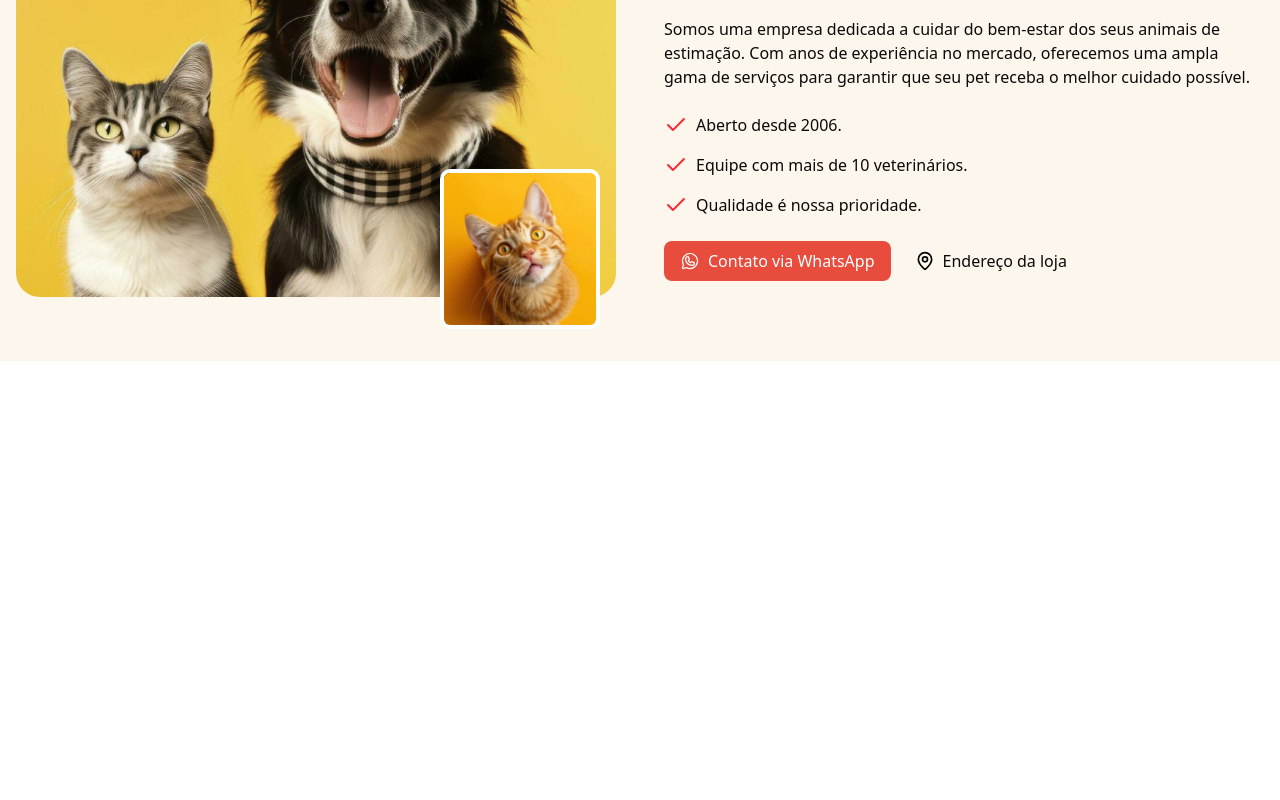
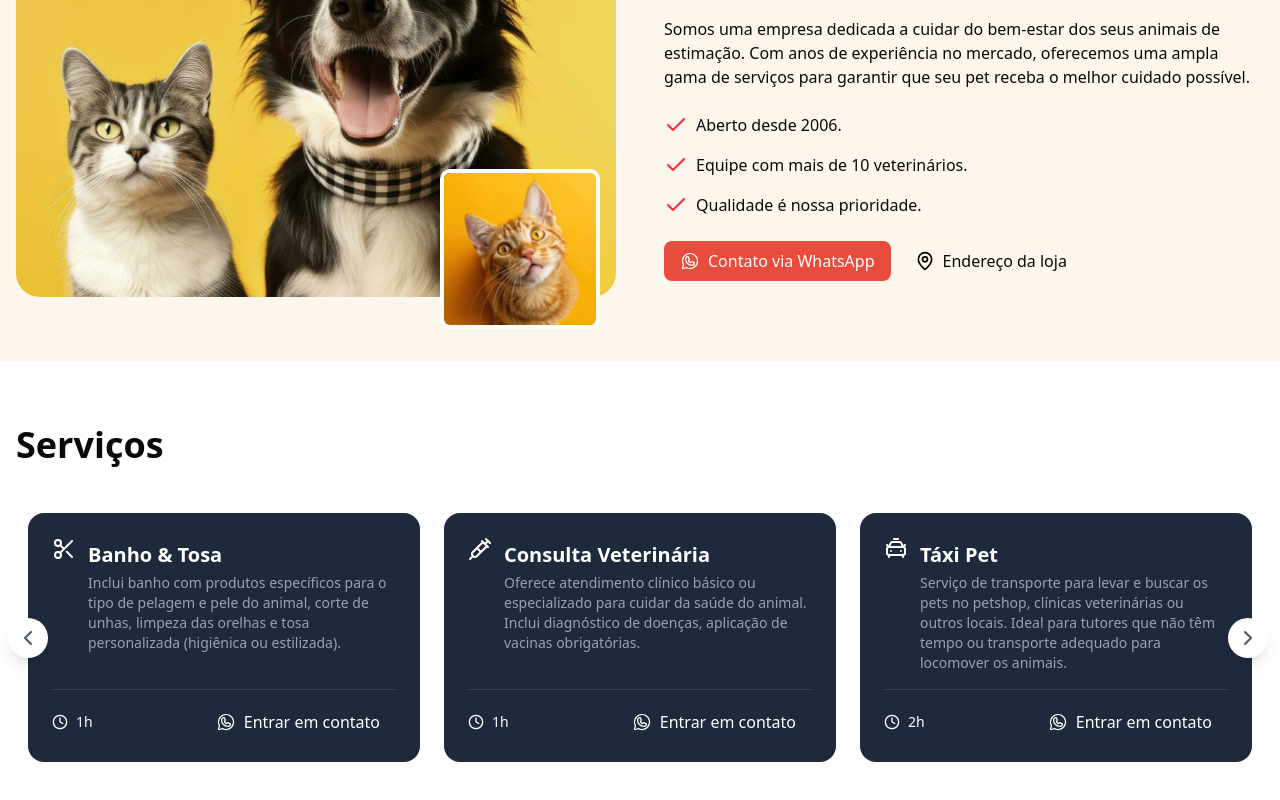
Before and after one commit to leofonsilva/petstore-landing-page, a Next.js app: page / in a window 1280 px wide. Shown: the part 658-1458 px from the top of the page. Before the commit the page ends 1019 px from the top, so only its background shows below. Built offline with nearby package versions, Linux system fonts and the light colour scheme.

Commit message:
Add Services section to landing page

```diff
--- /dev/null
+++ b/src/app/_components/services.tsx
@@ -0,0 +1,125 @@
+'use client';
+
+import useEmblaCarousel from 'embla-carousel-react';
+import { ChevronLeft, ChevronRight, Scissors, Syringe, CarTaxiFront, Hotel, Clock } from 'lucide-react';
+import { WhatsappLogoIcon } from '@phosphor-icons/react/dist/ssr';
+
+const services = [
+  {
+    title: "Banho & Tosa",
+    description: "Inclui banho com produtos específicos para o tipo de pelagem e pele do animal, corte de unhas, limpeza das orelhas e tosa personalizada (higiênica ou estilizada).",
+    duration: "1h",
+    price: "$50",
+    icon: <Scissors />,
+    linkText: 'Olá, vi no site sobre Banho e tosa e gostaria de mais informações.'
+  },
+  {
+    title: "Consulta Veterinária",
+    description: "Oferece atendimento clínico básico ou especializado para cuidar da saúde do animal. Inclui diagnóstico de doenças, aplicação de vacinas obrigatórias.",
+    duration: "1h",
+    price: "$45",
+    icon: <Syringe />,
+    linkText: 'Olá, vi no site sobre Consulta veterinária e gostaria de mais informações.'
+  },
+  {
+    title: "Táxi Pet",
+    description: "Serviço de transporte para levar e buscar os pets no petshop, clínicas veterinárias ou outros locais. Ideal para tutores que não têm tempo ou transporte adequado para locomover os animais.",
+    duration: "2h",
+    price: "$80",
+    icon: <CarTaxiFront />,
+    linkText: 'Olá, vi no site sobre Táxi Pet e gostaria de mais informações.'
+  },
+  {
+    title: "Hotel para pets",
+    description: "Serviço de hospedagem para animais de estimação, ideal para quando os tutores precisam viajar ou se ausentar por alguns dias. Os pets ficam acomodados em espaços seguros, confortáveis.",
+    duration: "1h",
+    price: "$60",
+    icon: <Hotel />,
+    linkText: 'Olá, vi no site sobre Hotel para pets e gostaria de mais informações.'
+  },
+]
+
+export function Services() {
+
+  const [emblaRef, emblaApi] = useEmblaCarousel({
+    loop: false,
+    align: "start",
+    slidesToScroll: 1,
+    breakpoints: {
+      "(min-width: 768px)": { slidesToScroll: 3 }
+    }
+  });
+
+  function scrollPrev() {
+    emblaApi?.scrollPrev();
+  }
+
+  function scrollNext() {
+    emblaApi?.scrollNext();
+  }
+
+  return (
+    <section className="bg-white py-16">
+
+      <div className="container px-4 mx-auto">
+
+        <h2 className="text-4xl font-bold mb-12">Serviços</h2>
+
+        <div className="relative">
+
+          <div className="overflow-hidden" ref={emblaRef}>
+
+            <div className="flex">
+              {services.map((item, index) => (
+                <div key={index} className="flex-[0_0_100%] min-w-0 md:flex-[0_0_calc(100%/3)] px-3">
+
+                  <article className="bg-[#1E293B] text-white rounded-2xl p-6 space-y-4 h-full flex flex-col">
+
+                    <div className="flex flex-1 items-start justify-between">
+                      <div className="flex gap-3">
+                        <span className="text-3xl">{item.icon}</span>
+                        <div>
+                          <h3 className="font-bold text-xl my-1">{item.title}</h3>
+                          <p className="text-gray-400 text-sm select-none">{item.description}</p>
+                        </div>
+                      </div>
+                    </div>
+
+                    <div className="border-t border-gray-700 pt-4 flex items-center justify-between">
+                      <div className="flex items-center gap-2 text-sm">
+                        <Clock className="w-4 h-4" />
+                        <span>{item.duration}</span>
+                      </div>
+
+                      <a
+                        href="#"
+                        className="flex items-center justify-center gap-2 hover:bg-red-500 px-4 py-1 rounded-md duration-300"
+                      >
+                        <WhatsappLogoIcon className="w-5 h-5" />
+                        Entrar em contato
+                      </a>
+                    </div>
+                  </article>
+                </div>
+              ))}
+            </div>
+          </div>
+
+          <button
+            className="bg-white flex items-center justify-center rounded-full shadow-lg w-10 h-10 absolute left-3 -translate-y-1/2 -translate-x-1/2 top-1/2 z-10"
+            onClick={scrollPrev}
+          >
+            <ChevronLeft className="w-6 h-6 text-gray-600" />
+          </button>
+
+          <button
+            className="bg-white flex items-center justify-center rounded-full shadow-lg w-10 h-10 absolute -right-6 -translate-y-1/2 -translate-x-1/2 top-1/2 z-10"
+            onClick={scrollNext}
+          >
+            <ChevronRight className="w-6 h-6 text-gray-600" />
+          </button>
+        </div>
+      </div>
+    </section>
+  )
+}
--- a/src/app/page.tsx
+++ b/src/app/page.tsx
@@ -1,12 +1,14 @@
 import Image from "next/image";
 import { Hero } from "./_components/hero";
 import { About } from "./_components/about";
+import { Services } from "./_components/services";
 
 export default function Home() {
   return (
     <main>
       <Hero />
       <About />
+      <Services />
     </main>
   );
 }
```
